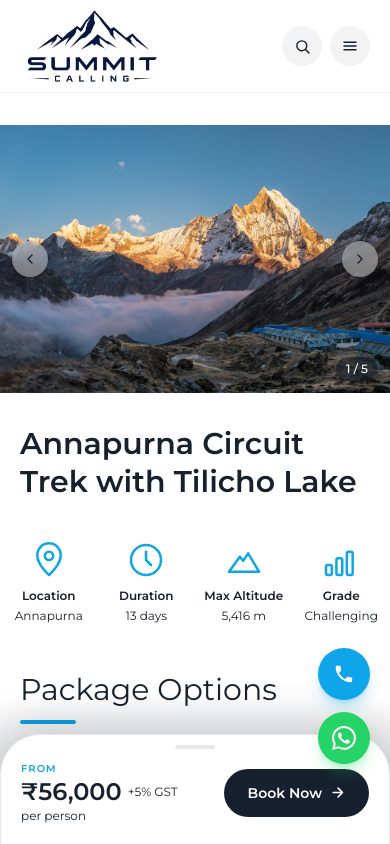
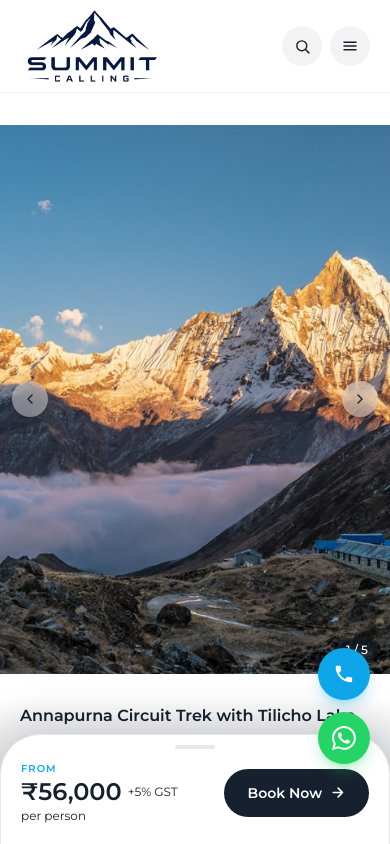
Before and after one commit to summitcalling/Website-, a Next.js app: page /treks/annapurna-circuit-tilicho-lake in a window 390 px wide. Shown: the top 844 px of the page. Built offline with nearby package versions, Linux system fonts and the light colour scheme.

Commit message:
Increase mobile trek gallery height further

```diff
--- a/src/app/treks/[slug]/page.js
+++ b/src/app/treks/[slug]/page.js
@@ -114,7 +114,7 @@ export default async function TrekDetailPage({ params }) {
         <div className={`${CONTAINER} pb-6 sm:pb-12`}>
           <TrekGallery gallery={gallery} name={trek.name} />
 
-          <h1 className="mt-8 text-3xl font-semibold leading-tight text-ink sm:text-4xl md:text-[42px]">
+          <h1 className="mt-8 whitespace-nowrap text-base font-semibold leading-tight text-ink sm:whitespace-normal sm:text-4xl md:text-[42px]">
             {trek.name}
           </h1>
 
--- a/src/components/TrekGallery.js
+++ b/src/components/TrekGallery.js
@@ -16,7 +16,7 @@ export default function TrekGallery({ gallery, name }) {
 
   return (
     <>
-      <div className="relative -mx-5 aspect-[16/11] overflow-hidden sm:hidden">
+      <div className="relative -mx-5 h-[65vh] overflow-hidden sm:hidden">
         <Image
           src={gallery[index]}
           alt={`${name} photo ${index + 1}`}
```
